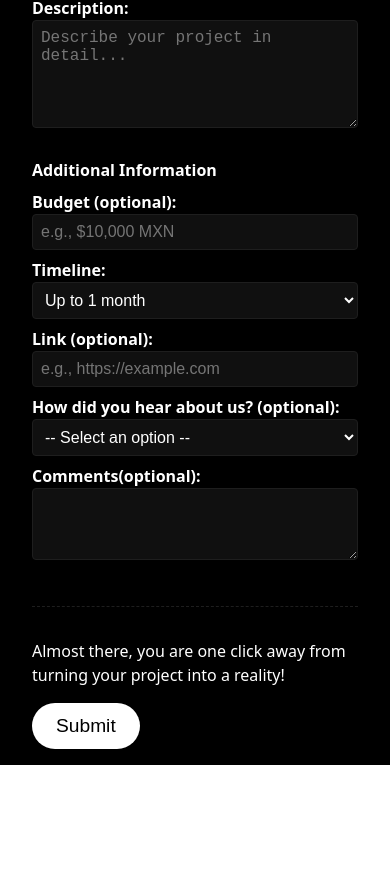
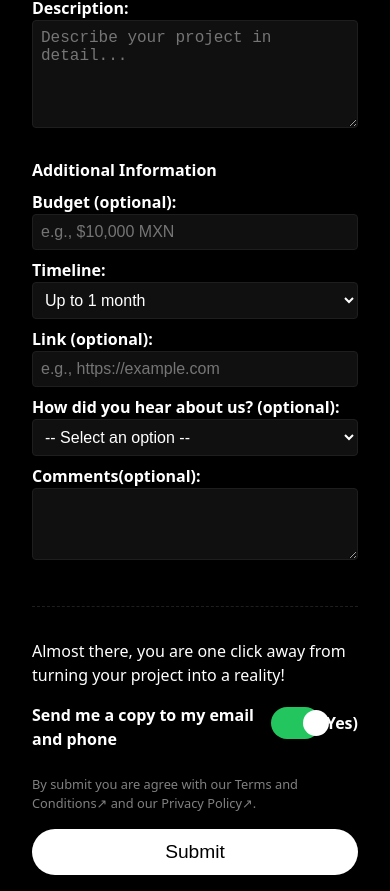
Before and after one commit to neza-startup/neza-startup, a React (Vite) app: page /form in a window 390 px wide. Shown: the part 997-1888 px from the top of the page. Before the commit the page ends 1762 px from the top, so only its background shows below. Built offline with nearby package versions, Linux system fonts and the light colour scheme.

Commit message:
Updated index.js and Form.jsx
Refactored, ready for production

```diff
--- a/src/pages/Form.jsx
+++ b/src/pages/Form.jsx
@@ -4,6 +4,7 @@ import styles from '../styles/Form.module.css';
 function Form() {
 
   const formRef = useRef(null);
+  /* const [isCheckedSendNotification, setIsCheckedSendNotification] = useState(true); */
   const [formData, setFormData] = useState({
     type: 'individuals',
     name: '',
@@ -13,19 +14,28 @@ function Form() {
     interest: '',
     message: '',
     budget: '',
-    timeline: 'Up to 1 month',
+    timeline: 'up_to_1_month',
     link: '',
     channel: '',
-    comments: ''
+    comments: '',
+    notify: true
   });
 
   const handleChange = (e) => {
-    const { name, value } = e.target;
+    const { name, value, type, checked } = e.target;
     setFormData(prevData => ({
       ...prevData,
-      [name]: value
+      [name]: type === 'checkbox' ? checked : value
     }));
   }
+
+  /* const toggleSendNotification = () => {
+    setIsCheckedSendNotification(prevState => !prevState);
+    setFormData(prevData => ({
+      ...prevData,
+      notify: !prevData.notify
+    }));
+  } */
 
   const handleSubmit = async (e) => {
     e.preventDefault();
@@ -40,7 +50,7 @@ function Form() {
       if (response.ok) {
         alert('Form submitted successfully!');
         setFormData({
-          type: '',
+          type: 'individuals',
           name: '',
           email: '',
           phone: '',
@@ -48,10 +58,11 @@ function Form() {
           interest: '',
           message: '',
           budget: '',
-          timeline: '',
+          timeline: 'up_to_1_month',
           link: '',
           channel: '',
-          comments: ''
+          comments: '',
+          notify: true
         });
       } else {
         const errorData = await response.json();
@@ -81,7 +92,7 @@ function Form() {
 
           <label htmlFor="type">Type:</label>
           <select id="type" name="type" required value={formData.type} onChange={handleChange}>
-            <option value="individuals" selected>Individuals</option>
+            <option value="individuals">Individuals</option>
             <option value="business">Business</option>
           </select>
 
@@ -135,11 +146,11 @@ function Form() {
 
           <label htmlFor="timeline">Timeline:</label>
           <select id="timeline" name="timeline" value={formData.timeline} onChange={handleChange} required>
-            <option value="Up to 1 month">Up to 1 month</option>
-            <option value="Between 1 and 3 months">Between 1 and 3 months</option>
-            <option value="From 3 to 6 months">From 3 to 6 months</option>
-            <option value="Around 6 to 12 months">Around 6 to 12 months</option>
-            <option value="Over 1 year">Over 1 year</option>
+            <option value="up_to_1_month">Up to 1 month</option>
+            <option value="between_1_and_3_months">Between 1 and 3 months</option>
+            <option value="from_3_to_6_months">From 3 to 6 months</option>
+            <option value="around_6_to_12_months">Around 6 to 12 months</option>
+            <option value="over_1_year">Over 1 year</option>
           </select>
           {/* <input type="text" id="timeline" name="timeline" value={formData.timeline} onChange={handleChange} placeholder='e.g., 3 months' /> */}
 
@@ -190,7 +201,20 @@ function Form() {
 
         <span>Almost there, you are one click away from turning your project into a reality!</span>
 
-        <button type="submit">Submit</button>
+        <fieldset className={styles.fieldset}>
+          <label htmlFor="notify" className={styles.statusLabelName}>Send me a copy to my email and phone
+            <input type="checkbox" id="notify" name="notify" onChange={handleChange} checked={formData.notify} className={styles.statusCheckbox} />
+            <label htmlFor="notify" className={styles.statusLabel}></label>
+            <label className={styles.statusLabelText}>{formData.notify ? '(Yes)' : '(No)'} </label>
+          </label>
+        </fieldset>
+
+        <div className={styles.formActions}>
+          <span className={styles.disclaimer}>By submit you are agree with our Terms and Conditions&#8599; and our Privacy Policy&#8599;.</span>
+
+          <button type="submit">Submit</button>
+        </div>
+
       </form>
     </section>
   );
--- a/src/styles/Form.module.css
+++ b/src/styles/Form.module.css
@@ -117,6 +117,101 @@ section.formContainer {
         ;
       }
 
+
+    }
+
+    fieldset.fieldset:last-of-type {
+      flex-direction: row;
+      justify-content: space-between;
+      align-items: center;
+
+      label.statusLabelName,
+      label.checkboxLabelName {
+        display: flex;
+        align-items: center;
+      }
+
+      input.statusCheckbox[type="checkbox"],
+      input.checkbox[type="checkbox"] {
+        /* Use an accessible "visually-hidden" pattern instead of positioning offscreen
+                   which can create horizontal scrollbars in some browsers. This keeps the
+                   inputs available to screen readers but prevents them from affecting layout. */
+        /* position: absolute !important;
+                width: 1px;
+                height: 1px;
+                padding: 0;
+                margin: -1px;
+                overflow: hidden;
+                clip: rect(0 0 0 0);
+                clip-path: inset(50%);
+                white-space: nowrap;
+                border: 0; */
+
+        position: absolute;
+        visibility: hidden;
+        left: 0;
+        top: 0;
+      }
+
+      label.statusLabel,
+      label.checkboxLabel {
+        position: relative;
+        display: inline-block;
+        width: 4rem;
+        height: 2rem;
+        background-color: #ccc;
+        border-radius: 1rem;
+        cursor: pointer;
+      }
+
+      label.checkboxLabel.whatsapp {
+        background-color: #22C55E;
+      }
+
+      label.statusLabel::after,
+      label.checkboxLabel::after {
+        content: "";
+        position: absolute;
+        top: 0.2rem;
+        left: 0.2rem;
+        width: 1.6rem;
+        height: 1.6rem;
+        background-color: hsl(0, 0%, 100%);
+        border-radius: 1rem;
+        transition: all 0.2s ease-in-out;
+      }
+
+      input.statusCheckbox[type="checkbox"]:checked+label.statusLabel::after,
+      input.checkbox[type="checkbox"]:checked+label.checkboxLabel::after {
+        left: 2rem;
+        background-color: hsl(0, 0%, 100%);
+      }
+
+      input.statusCheckbox[type="checkbox"]:checked+label.statusLabel {
+        background-color: #22C55E;
+      }
+
+      input.checkbox[type="checkbox"]:checked:last-of-type+label.checkboxLabel {
+        background-color: #ccc;
+      }
+    }
+
+    div.formActions {
+      display: flex;
+      justify-content: space-between;
+      align-items: center;
+      gap: 1rem;
+      width: 100%;
+      /* padding-left: calc(8ch + 0.5rem); */
+
+      span.disclaimer {
+        display: inline-flex;
+        justify-content: center;
+        align-items: center;
+        /* max-width: 32ch; */
+        font-size: 0.8rem;
+        text-align: left;
+        color: hsla(0, 0%, 100%, 0.5);
       }
 
       button {
@@ -180,3 +275,26 @@ section.formContainer {
       }
     }
   }
+}
+
+/* responsive design */
+@media only screen and (max-width: 768px) {
+  section.formContainer {
+
+    div.formActions {
+      padding-left: 0;
+      flex-direction: column;
+      align-items: flex-start;
+
+      /* span.disclaimer {
+              text-align: center;
+              margin-bottom: 0.5rem;
+            } */
+      button {
+        /* align-self: flex-end; */
+        min-width: 100%;
+      }
+    }
+
+  }
+}
```
Also changed, not shown: 2 other files (tests, documents, lock files or other folders). Lines whose indentation alone changed are shown as unchanged.
